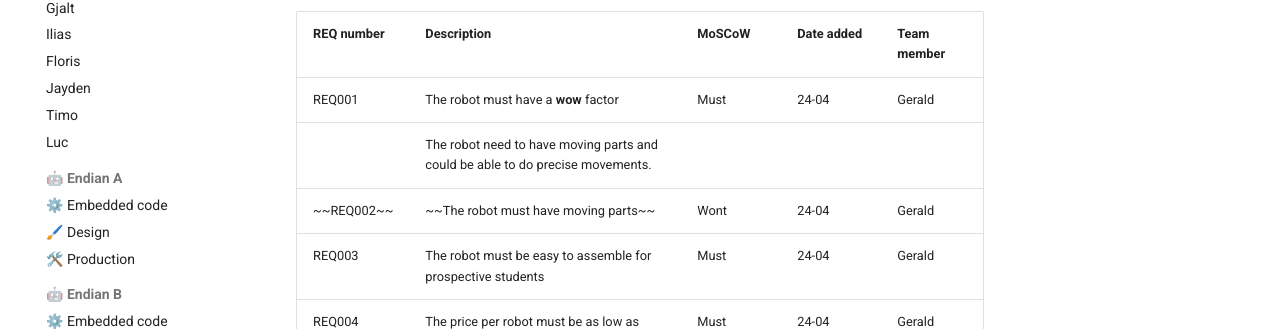
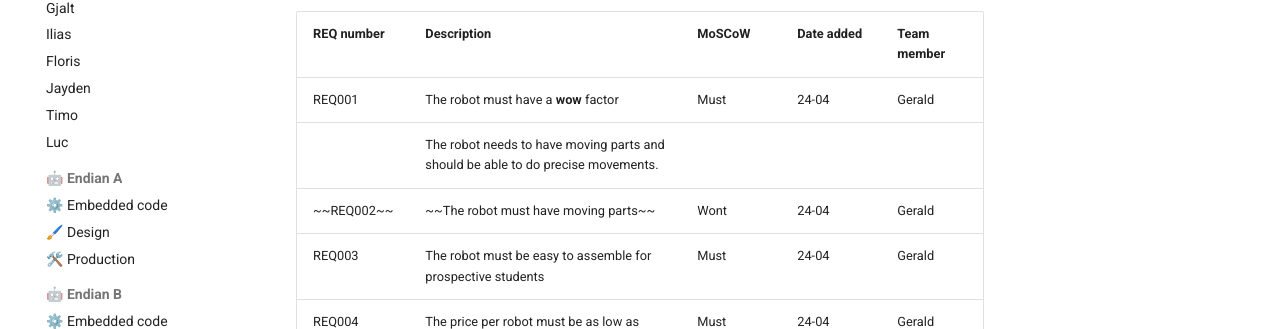
Before and after one commit to VioletHarmon2002/MyFirstRobot, an MkDocs documentation site: the page built from docs/Requirements&DoD.md, in a window 1280 px wide and 900 px high. Shown: the part 220-549 px from the top of the window. Built offline with MkDocs 1.6.1 and Material for MkDocs 9.7.7, drawn with Linux system fonts in a browser that asks for light colours.

```diff
--- a/docs/Requirements&DoD.md
+++ b/docs/Requirements&DoD.md
@@ -4,7 +4,7 @@
 | REQ number | Description | MoSCoW | Date added | Team member |
 |---|---|---|---|---|
 | REQ001 | The robot must have a **wow** factor | Must | 24-04 | Gerald |
-| | The robot need to have moving parts and could be able to do precise movements. | | | |
+| | The robot needs to have moving parts and should be able to do precise movements. | | | |
 | ~~REQ002~~ | ~~The robot must have moving parts~~ | Wont | 24-04 | Gerald |
 | REQ003 | The robot must be easy to assemble for prospective students | Must | 24-04 | Gerald |
 | REQ004 | The price per robot must be as low as possible (maximum €20) | Must | 24-04 | Gerald |
```
